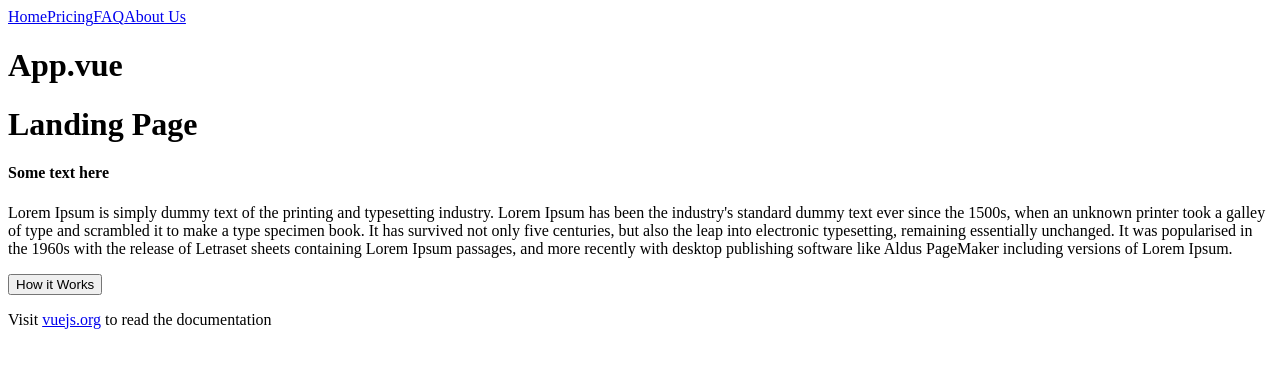
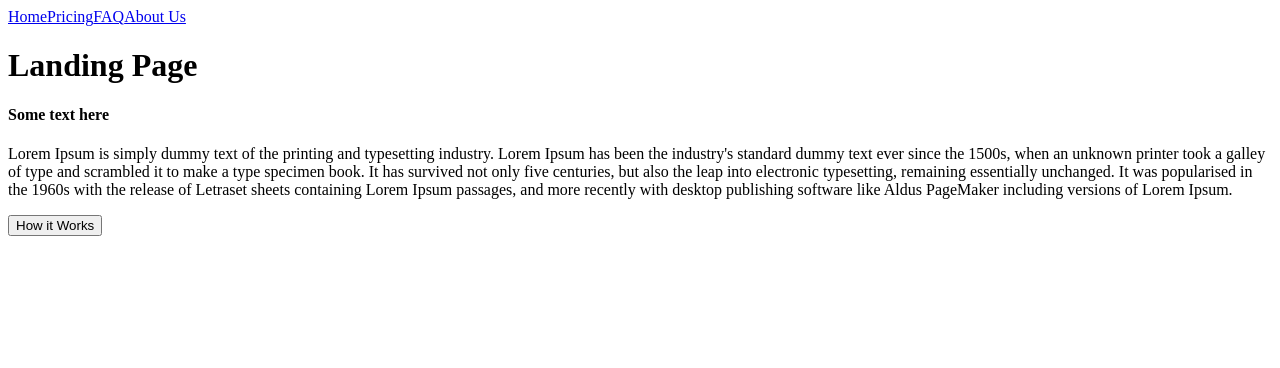
Before and after one commit to EricP7/TAW-final-project, a Vue app: page / in a window 1280 px wide. Shown: the top 368 px of the page. Built offline with nearby package versions, Linux system fonts and the light colour scheme.

Commit message:
fixed page routing

```diff
--- a/src/App.vue
+++ b/src/App.vue
@@ -1,24 +1,14 @@
 <script setup>
 import Header from "./components/landing_page/Header.vue";
-import LandingPage from "./components/landing_page/LandingPage.vue";
-import { RouterLink, RouterView } from "vue-router";
+import { RouterView } from "vue-router";
 </script>
 
 <template>
     <Header></Header>
 
     <title>TAW Final Project</title>
-    <h1>App.vue</h1>
 
-    <LandingPage></LandingPage>
-
-    <p>
-        Visit
-        <a href="https://vuejs.org/" target="_blank" rel="noopener"
-            >vuejs.org</a
-        >
-        to read the documentation
-    </p>
+    <RouterView></RouterView>
 </template>
 
 <style scoped></style>
--- a/src/components/landing_page/Header.vue
+++ b/src/components/landing_page/Header.vue
@@ -3,12 +3,15 @@ import { RouterLink, RouterView } from "vue-router";
 </script>
 
 <template>
+    <header>
         <nav>
             <RouterLink to="/">Home</RouterLink>
             <RouterLink to="/pricing">Pricing</RouterLink>
             <RouterLink to="/faq">FAQ</RouterLink>
             <RouterLink to="/aboutus">About Us</RouterLink>
         </nav>
+    </header>
+    <!-- <RouterView></RouterView> -->
 </template>
 
 <style></style>
```
Also changed, not shown: src/main.js (+1 -17 lines), src/router/index.js (added, +20 -0 lines). Lines whose indentation alone changed are shown as unchanged.
